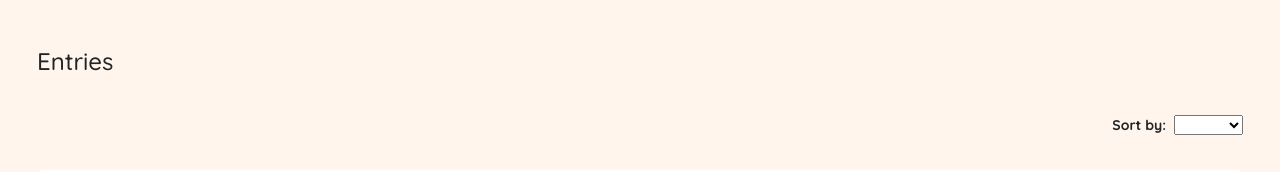
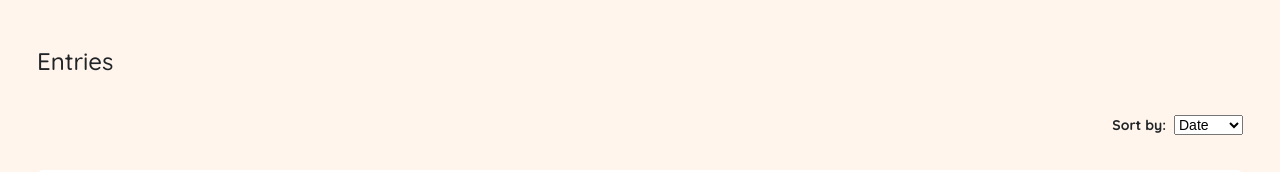
Before and after one commit to Celinaki/Diary, a Vue app: page / in a window 1280 px wide. Shown: the top 172 px of the page. Built offline with nearby package versions, Linux system fonts and the light colour scheme.

Commit message:
placeholder option added

```diff
--- a/src/views/DiaryView.vue
+++ b/src/views/DiaryView.vue
@@ -44,6 +44,8 @@ const onSelectChange = () => {
             v-model="selectedValue"
             @change="onSelectChange"
             id="sort-by">
+            <option value="" disabled selected hidden>Date</option>
+
                 <option value="newest"
                 > Newest</option>
                 <option value="oldest"
```
